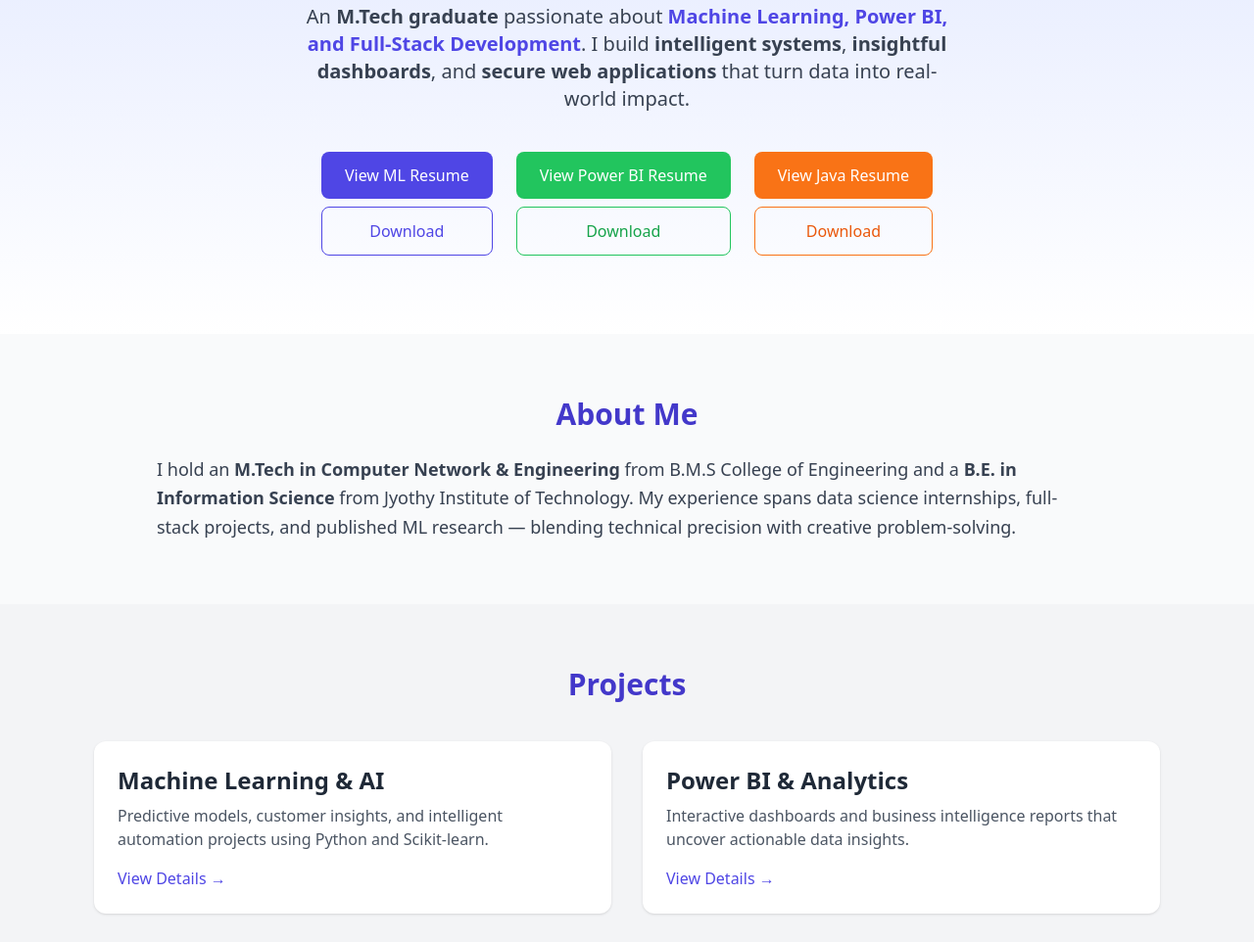
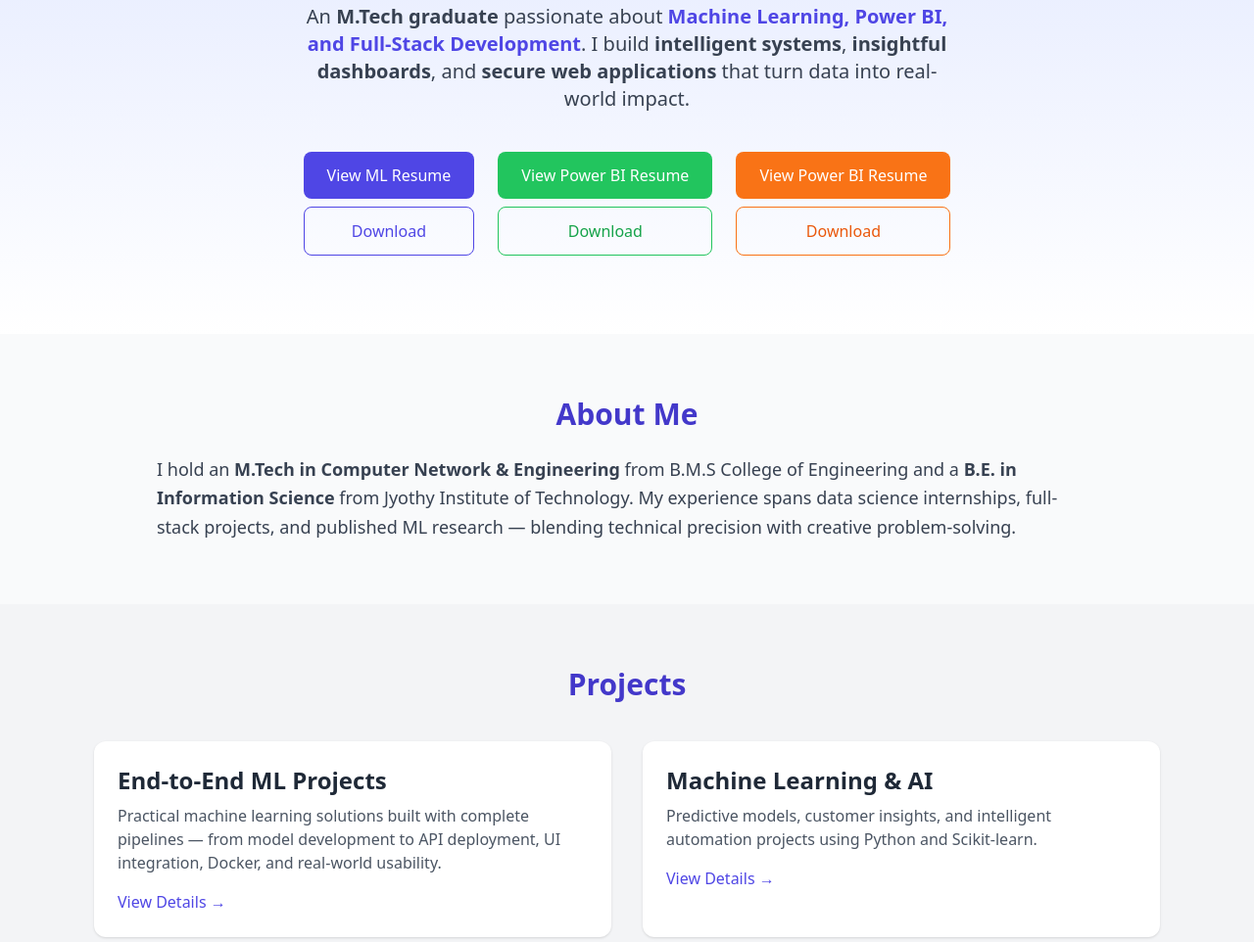
Before and after one commit to Amulya-Raghunath/portfolio, a plain HTML site: page index.html in a window 1280 px wide. Shown: the part 189-1151 px from the top of the page at 98% size. Drawn offline with nearby package versions, Linux system fonts and the light colour scheme.

Commit message:
Fix HTML formatting and structure

```diff
--- a/index.html
+++ b/index.html
@@ -66,7 +66,7 @@
         <div class="transform hover:scale-105 transition-transform">
             <a href="AmulyaR_JavaDeveloper.pdf" target="_blank"
                class="bg-orange-500 text-white px-6 py-3 rounded-lg hover:bg-orange-600 block mb-2 font-medium">
-                View Java Resume
+                View Power BI Resume
             </a>
             <a href="AmulyaR_JavaDeveloper.pdf" download
                class="border border-orange-500 text-orange-600 px-6 py-3 rounded-lg hover:bg-orange-50 block font-medium">
@@ -92,7 +92,11 @@
     <div class="max-w-6xl mx-auto px-8">
         <h3 class="text-3xl font-semibold mb-10 text-center text-indigo-700">Projects</h3>
         <div class="grid md:grid-cols-2 gap-8">
-            <!-- Machine Learning Projects -->
+            <div class="bg-white p-6 rounded-xl shadow hover:shadow-lg transition-shadow duration-300">
+                <h4 class="text-2xl font-bold text-gray-800 mb-2">End-to-End ML Projects</h4>
+                <p class="text-gray-600 mb-4">Practical machine learning solutions built with complete pipelines — from model development to API deployment, UI integration, Docker, and real-world usability.</p>
+                <a href="end_to_end.html" class="text-indigo-600 font-medium hover:underline">View Details →</a>
+            </div>
             <div class="bg-white p-6 rounded-xl shadow hover:shadow-lg transition-shadow duration-300">
                 <h4 class="text-2xl font-bold text-gray-800 mb-2">Machine Learning & AI</h4>
                 <p class="text-gray-600 mb-4">Predictive models, customer insights, and intelligent automation projects using Python and Scikit-learn.</p>
@@ -105,12 +109,12 @@
                 <p class="text-gray-600 mb-4">Interactive dashboards and business intelligence reports that uncover actionable data insights.</p>
                 <a href="powerbi.html" class="text-indigo-600 font-medium hover:underline">View Details →</a>
             </div>
-            <!-- Spring Boot Projects -->
             <div class="bg-white p-6 rounded-xl shadow hover:shadow-lg transition-shadow duration-300">
                 <h4 class="text-2xl font-bold text-gray-800 mb-2">Java & Spring Boot Projects</h4>
                 <p class="text-gray-600 mb-4">Java Spring Boot projects that demonstrate complete web applications with effective data processing, role-based access, and secure authentication.</p>
                 <a href="spring_boot.html" class="text-indigo-600 font-medium hover:underline">View Details →</a>
             </div>
+
         </div>
     </div>
 </section>
```
